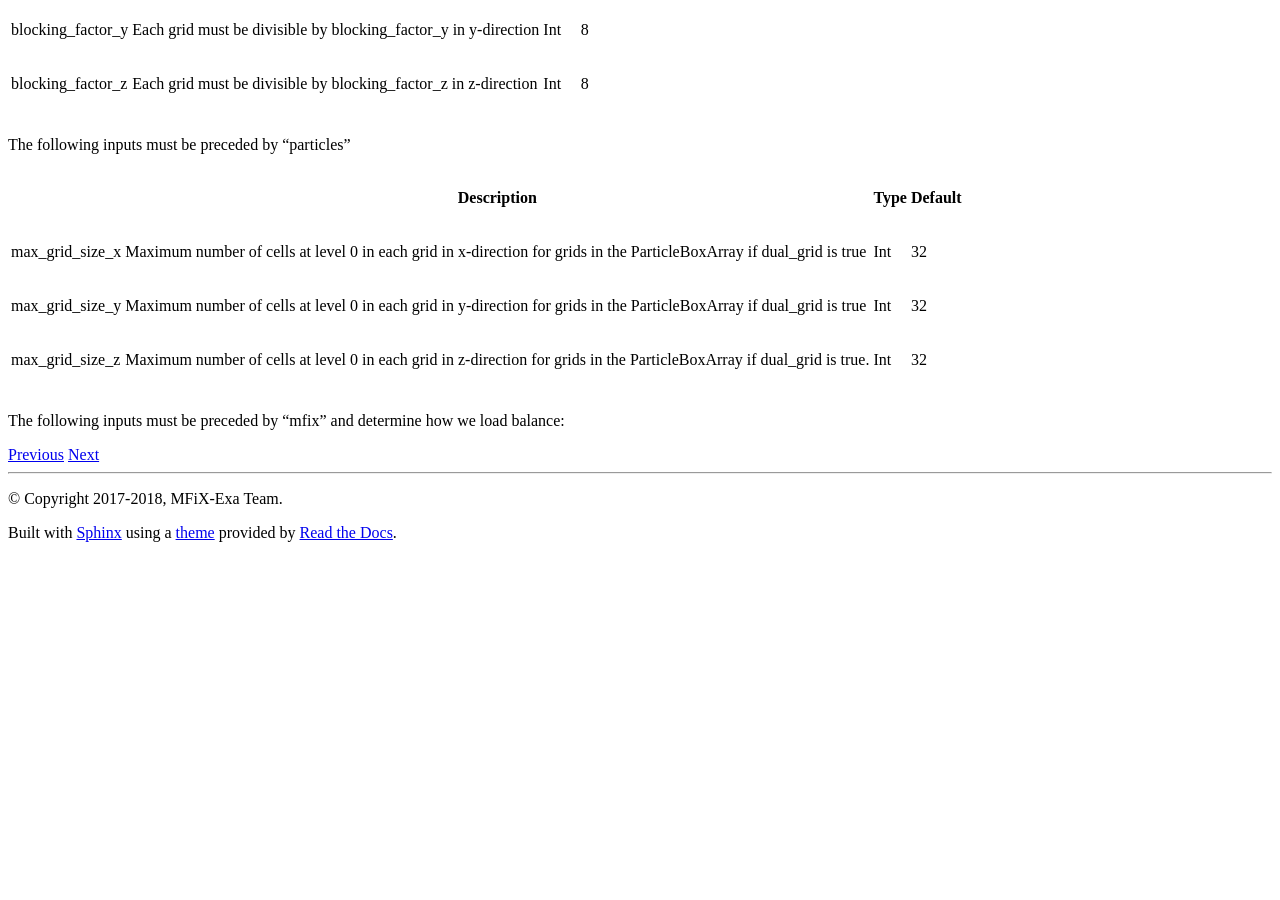
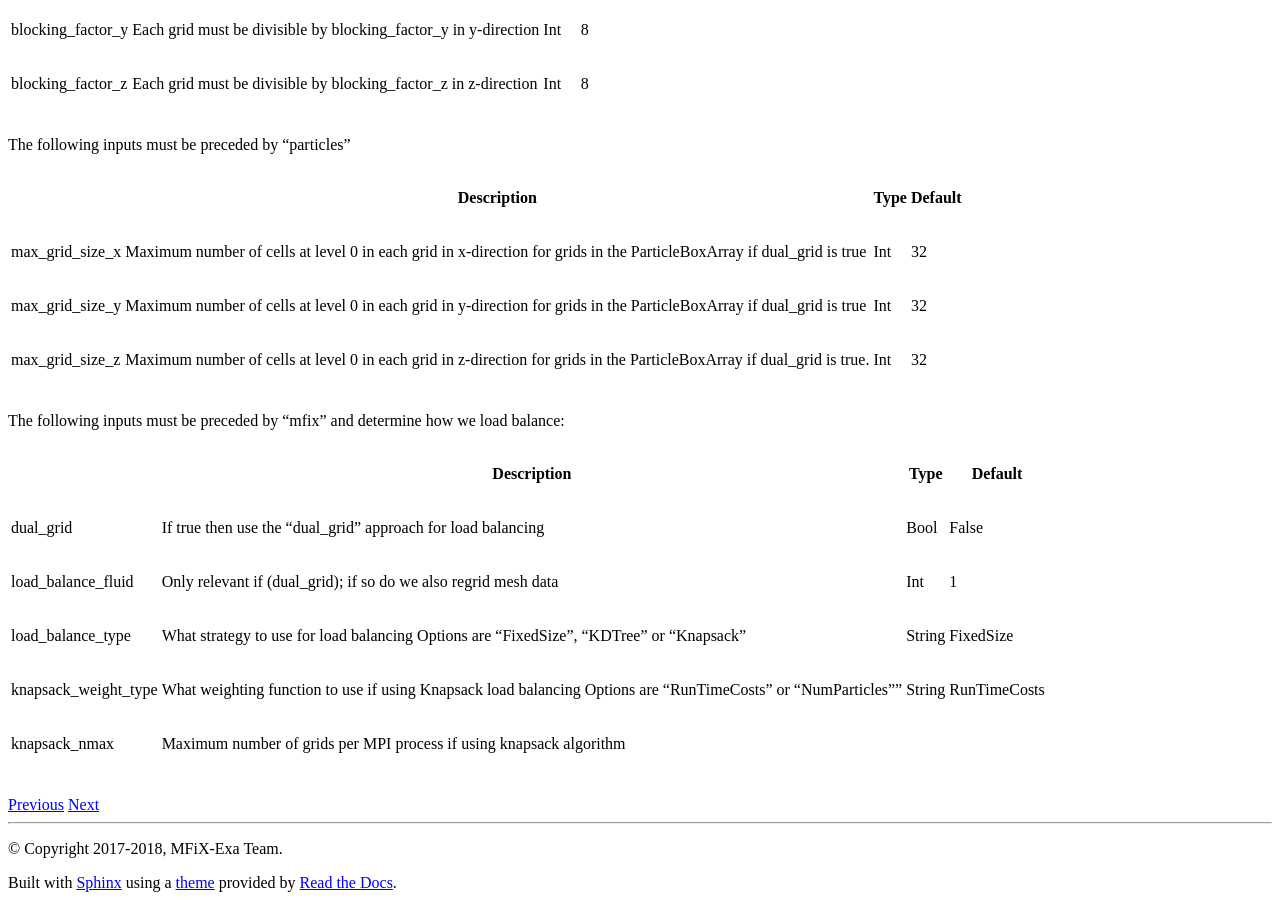
Before and after one commit to mwm126/MFIX-Exa, a Sphinx documentation site: the page built from docs/source/InputsLoadBalancing.rst, in a window 1280 px wide and 900 px high, scrolled down 992 px. Built offline with Sphinx 7.4.7 and the Read the Docs theme 2.0.0, drawn with Linux system fonts in a browser that asks for light colours; pages that are not in the unit, such as notebooks, are missing from menus; before the commit the page ends 1542 px from its top, so only the background shows below that.

Commit message:
fix formatting of last table

```diff
--- a/docs/source/InputsLoadBalancing.rst
+++ b/docs/source/InputsLoadBalancing.rst
@@ -44,8 +44,8 @@ The following inputs must be preceded by "mfix" and determine how we load balanc
 +----------------------+-----------------------------------------------------------------------+-------------+--------------+
 |                      | Description                                                           |   Type      | Default      |
 +======================+=======================================================================+=============+==============+
-| dual_grid            | If true then use the "dual_grid" approach for load balancing          |   Bool      | False     |
-+----------------------+-----------------------------------------------------------------------+-------------+-----------+
+| dual_grid            | If true then use the "dual_grid" approach for load balancing          |  Bool       | False        |
++----------------------+-----------------------------------------------------------------------+-------------+--------------+
 | load_balance_fluid   | Only relevant if (dual_grid); if so do we also regrid mesh data       |  Int        | 1            |
 +----------------------+-----------------------------------------------------------------------+-------------+--------------+
 | load_balance_type    | What strategy to use for load balancing                               |  String     | FixedSize    |
```
